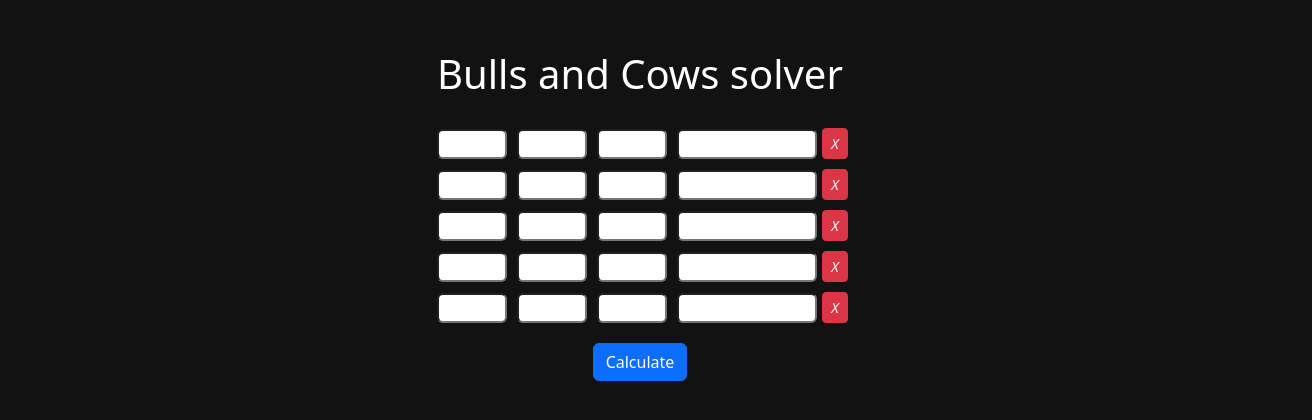
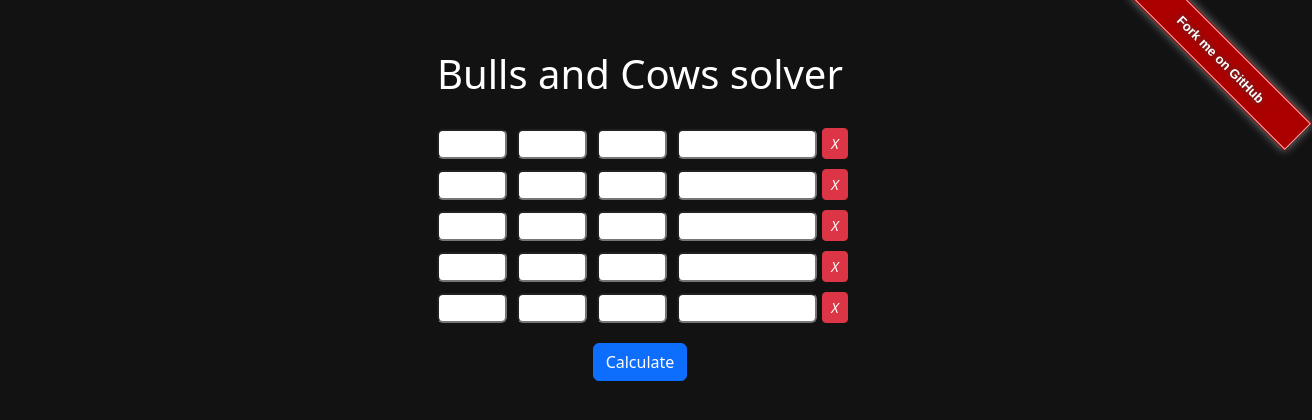
Before and after one commit to bleand/bullsncows, a plain HTML site: page index.html in a window 1280 px wide. Shown: the whole page, 1312 px wide, since content can reach past the window. Drawn offline with nearby package versions, Linux system fonts and the light colour scheme.

Commit message:
added ribbon

```diff
--- a/index.html
+++ b/index.html
@@ -6,6 +6,7 @@
     <link rel="stylesheet" href="styles.css">
 </head>
 <body>
+    <div class="ribbon"><a href="https://github.com/bleand/bullsncows/">Fork me on GitHub</a></div>
     <div class="container">
         <h1 class="text-center">Bulls and Cows solver</h1>
         <div id="setsContainer"></div>
--- a/styles.css
+++ b/styles.css
@@ -78,3 +78,31 @@ h1 {
     margin-left: auto;
     margin-right: auto;
 }
+
+.ribbon {
+    background-color: #a00;
+    overflow: hidden;
+    white-space: nowrap;
+    position: absolute;
+    right: -50px;
+    top: 40px;
+    -webkit-transform: rotate(45deg);
+       -moz-transform: rotate(45deg);
+        -ms-transform: rotate(45deg);
+         -o-transform: rotate(45deg);
+            transform: rotate(45deg);
+      -webkit-box-shadow: 0 0 10px #888;
+       -moz-box-shadow: 0 0 10px #888;
+            box-shadow: 0 0 10px #888;
+  }
+  .ribbon a {
+    border: 1px solid #faa;
+    color: #fff;
+    display: block;
+    font: bold 81.25% 'Helvetica Neue', Helvetica, Arial, sans-serif;
+    margin: 1px 0;
+    padding: 10px 50px;
+    text-align: center;
+    text-decoration: none;
+    text-shadow: 0 0 5px #444;
+  }
```
